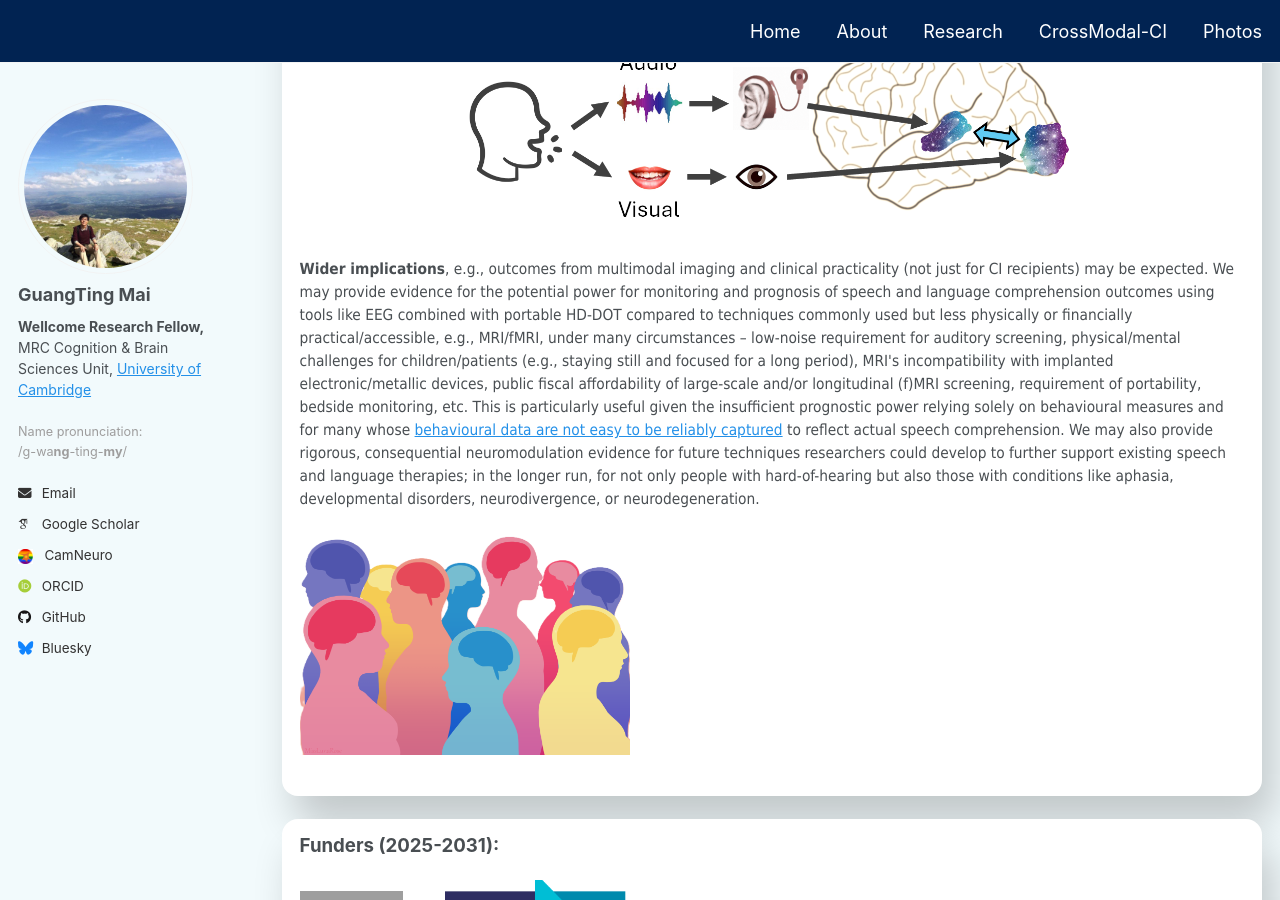
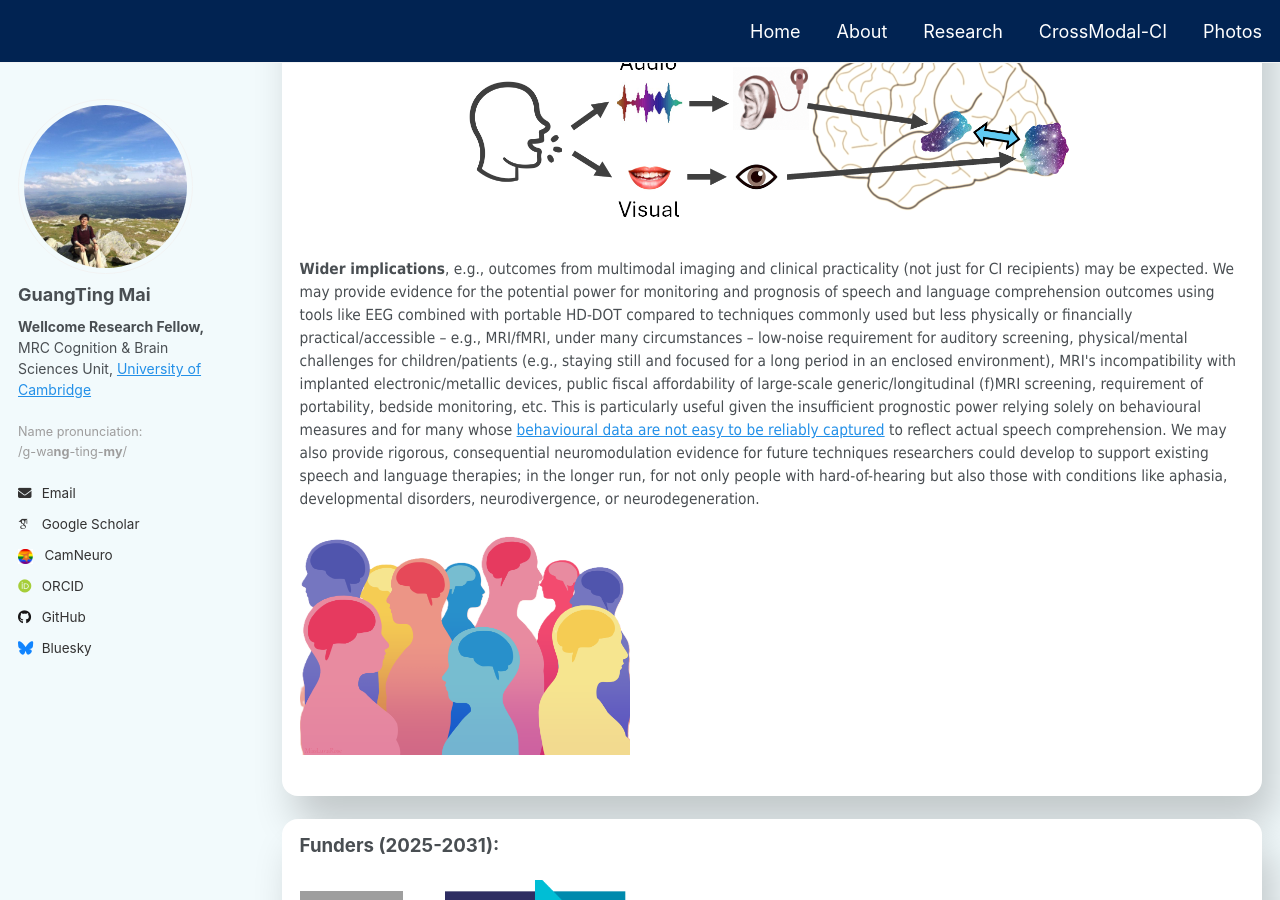
Before and after one commit to guangtingmai/guangtingmai.github.io, a Jekyll site: the page built from _pages/crossmodal-ci.html, in a window 1280 px wide and 900 px high, scrolled down 919 px. Built offline with Jekyll 4.4.1, drawn with Linux system fonts in a browser that asks for light colours; some web fonts are replaced.

Commit message:
Update crossmodal-ci.html

```diff
--- a/_pages/crossmodal-ci.html
+++ b/_pages/crossmodal-ci.html
@@ -36,13 +36,13 @@ permalink: /crossmodal-ci/
 <p><span style="font-size: 11.5pt;font-family: Tahoma;line-height: 1.5;display: block;margin-bottom: 0.35vh"><strong>Wider implications</strong>, e.g., outcomes from
   multimodal imaging and clinical practicality (not just for CI recipients) may be expected. We may provide evidence for the potential power for monitoring
   and prognosis of speech and language comprehension outcomes using tools like EEG combined with portable HD-DOT compared to techniques commonly used but less
-  physically or financially practical/accessible, e.g., MRI/fMRI, under many circumstances – low-noise requirement for auditory screening, physical/mental
-  challenges for children/patients (e.g., staying still and focused for a long period), MRI's incompatibility with implanted electronic/metallic
-  devices, public fiscal affordability of large-scale and/or longitudinal (f)MRI screening, requirement of portability, bedside monitoring, etc. This is particularly
+  physically or financially practical/accessible – e.g., MRI/fMRI, under many circumstances – low-noise requirement for auditory screening, physical/mental
+  challenges for children/patients (e.g., staying still and focused for a long period in an enclosed environment), MRI's incompatibility with implanted electronic/metallic
+  devices, public fiscal affordability of large-scale generic/longitudinal (f)MRI screening, requirement of portability, bedside monitoring, etc. This is particularly
   useful given the insufficient prognostic power relying solely on behavioural measures and for many whose
   <a href="https://www.frontiersin.org/journals/psychology/articles/10.3389/fpsyg.2025.1616963/full"> behavioural data are not easy to be
   reliably captured</a> to reflect actual speech comprehension. We may also provide rigorous, consequential neuromodulation evidence for future techniques
-  researchers could develop to further support existing speech and language therapies; in the longer run, for not only people with hard-of-hearing but
+  researchers could develop to support existing speech and language therapies; in the longer run, for not only people with hard-of-hearing but
   also those with conditions like aphasia, developmental disorders, neurodivergence, or neurodegeneration.</span></p>
 <p align="left"><img src="https://guangtingmai.github.io/images/diversity.png" width="35%"></div></p>
 
```
